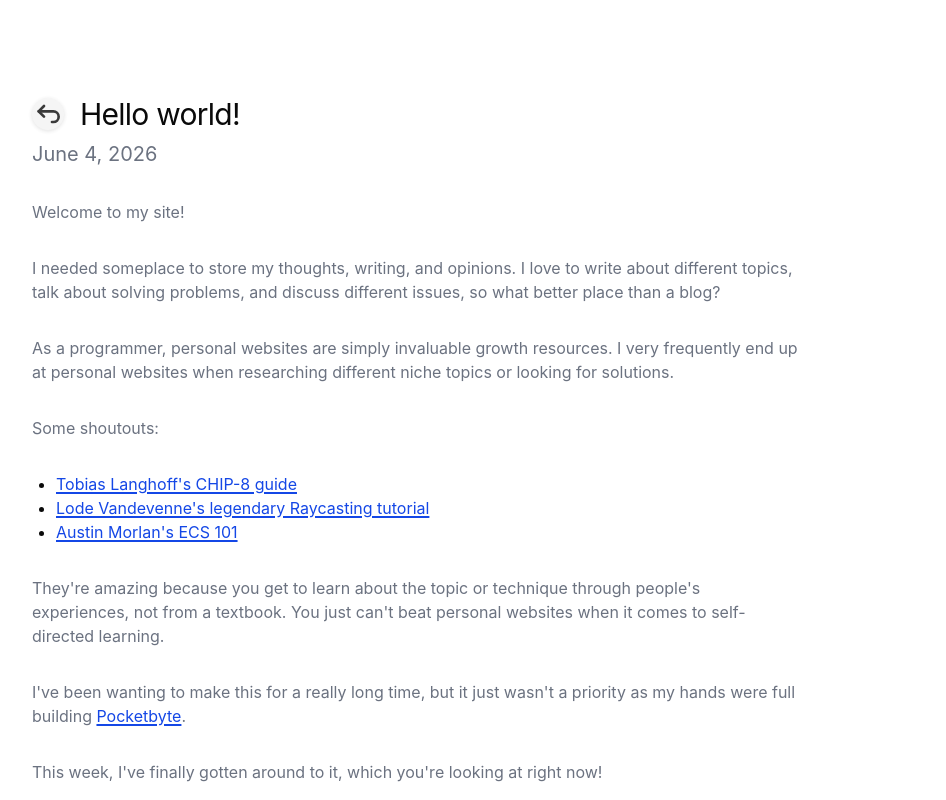
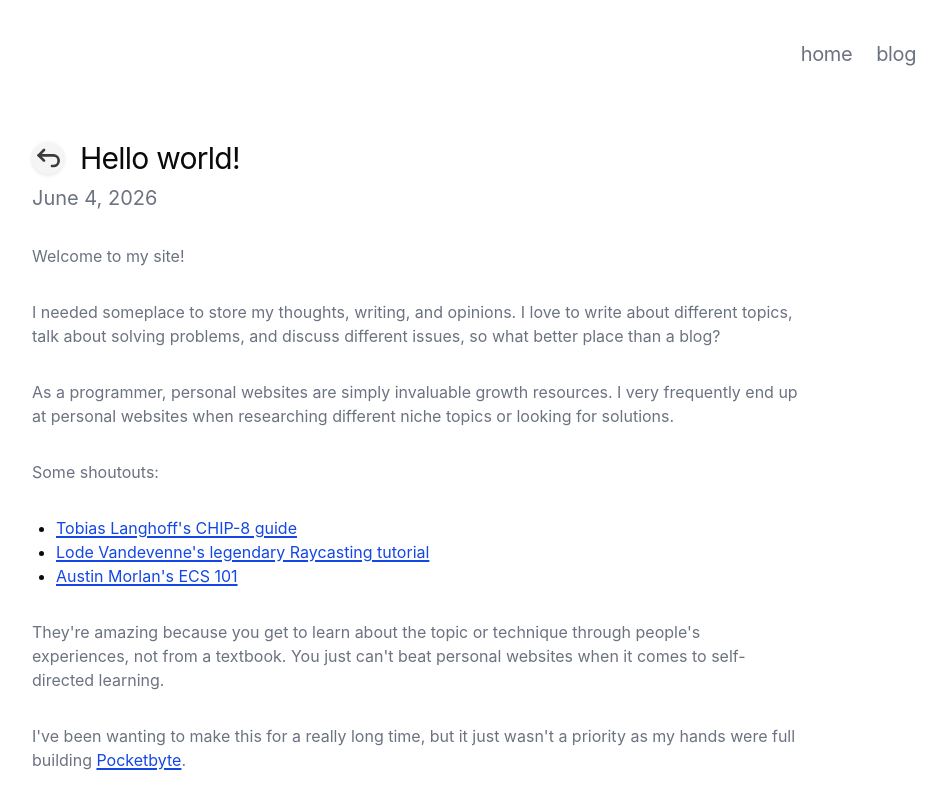
Before and after one commit to omrawaley/website, a Next.js app: page /blog/hello-world in a window 1280 px wide. Shown: the top 800 px of the page, without its empty margins (224-1170 px from the left). Built offline with nearby package versions, Linux system fonts and the light colour scheme.

Commit message:
refactor: add back navbar

```diff
--- a/app/blog/[slug]/page.tsx
+++ b/app/blog/[slug]/page.tsx
@@ -71,7 +71,7 @@ export default async function Blog({ params }: Props) {
   }
 
   return (
-    <section className="max-w-3xl md:ml-auto md:mr-auto mt-16 mb-32">
+    <section className="max-w-3xl md:ml-auto md:mr-auto mt-0 mb-32">
       <script
         type="application/ld+json"
         suppressHydrationWarning
--- a/app/blog/page.tsx
+++ b/app/blog/page.tsx
@@ -9,7 +9,7 @@ export const metadata = {
 
 export default function Page() {
   return (
-    <section className="mt-16 mb-32">
+    <section className="mt-0 mb-32">
       <div className="flex flex-row gap-4 items-center">
         <BackArrow href="/" />
         <h1 className="text-4xl tracking-tighter">Blog</h1>
--- a/app/components/nav.tsx
+++ b/app/components/nav.tsx
@@ -4,15 +4,15 @@ const navItems = {
   "/": {
     name: "home",
   },
-  "/about": {
-    name: "about",
-  },
+  // "/about": {
+  //   name: "about",
+  // },
   "/blog": {
     name: "blog",
   },
-  "/contact": {
-    name: "contact",
-  },
+  // "/contact": {
+  //   name: "contact",
+  // },
 };
 
 export function Navbar() {
@@ -29,7 +29,7 @@ export function Navbar() {
                 <Link
                   key={path}
                   href={path}
-                  className="text-muted-dark flex align-middle relative py-1 px-2 m-1"
+                  className="text-muted-dark flex align-middle relative py-1 px-2 m-1 text-xl"
                 >
                   {name}
                 </Link>
--- a/app/layout.tsx
+++ b/app/layout.tsx
@@ -50,7 +50,7 @@ export default function RootLayout({
     >
       <body className="antialiased max-w-5xl mx-4 mt-8 lg:mx-auto">
         <main className="flex-auto min-w-0 mt-6 flex flex-col px-2 md:px-0">
-          {/* <Navbar /> */}
+          <Navbar />
           {children}
           {/* <Footer /> */}
           <Analytics />
--- a/app/page.tsx
+++ b/app/page.tsx
@@ -38,7 +38,7 @@ function RSSIcon() {
 export default function Page() {
   return (
     <motion.section
-      className="mt-16 mb-32"
+      className="mt-0 mb-32"
       initial={{ opacity: 0, y: 20 }}
       animate={{ opacity: 1, y: 0 }}
       transition={{ duration: 0.5 }}
@@ -140,12 +140,12 @@ export default function Page() {
           </Box>
         </div>
 
-        <Box className="grid place-items-center p-10 col-span-2 row-span-2">
+        <Box className="grid place-items-center p-12 col-span-2 row-span-2">
           <Link
             className="text-2xl md:text-4xl text-muted-dark tracking-tight"
             href="/blog"
           >
-            Read my <span className="underline">writing</span>!
+            Read my <span className="underline text-blue-700">blog</span>!
           </Link>
         </Box>
       </div>
```
